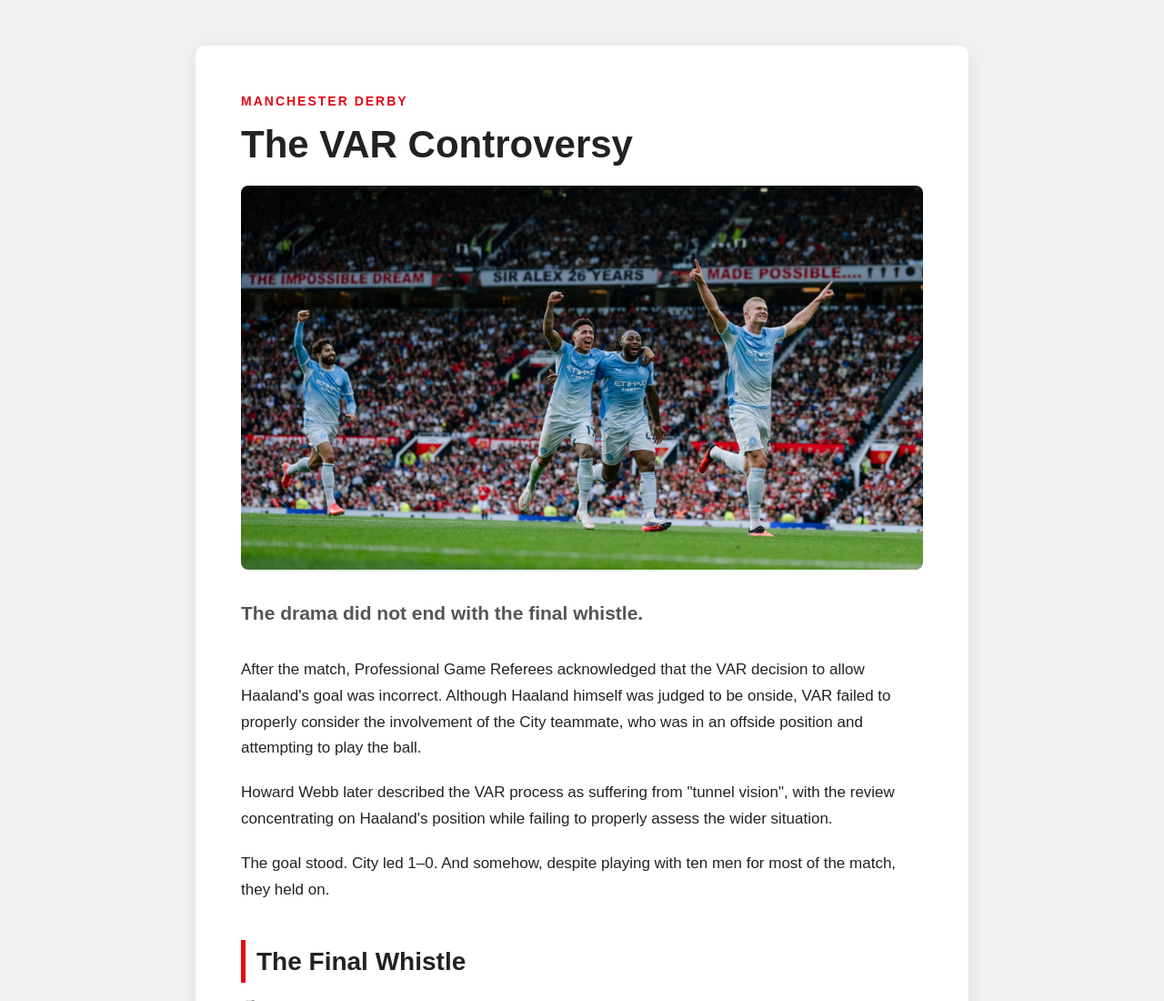
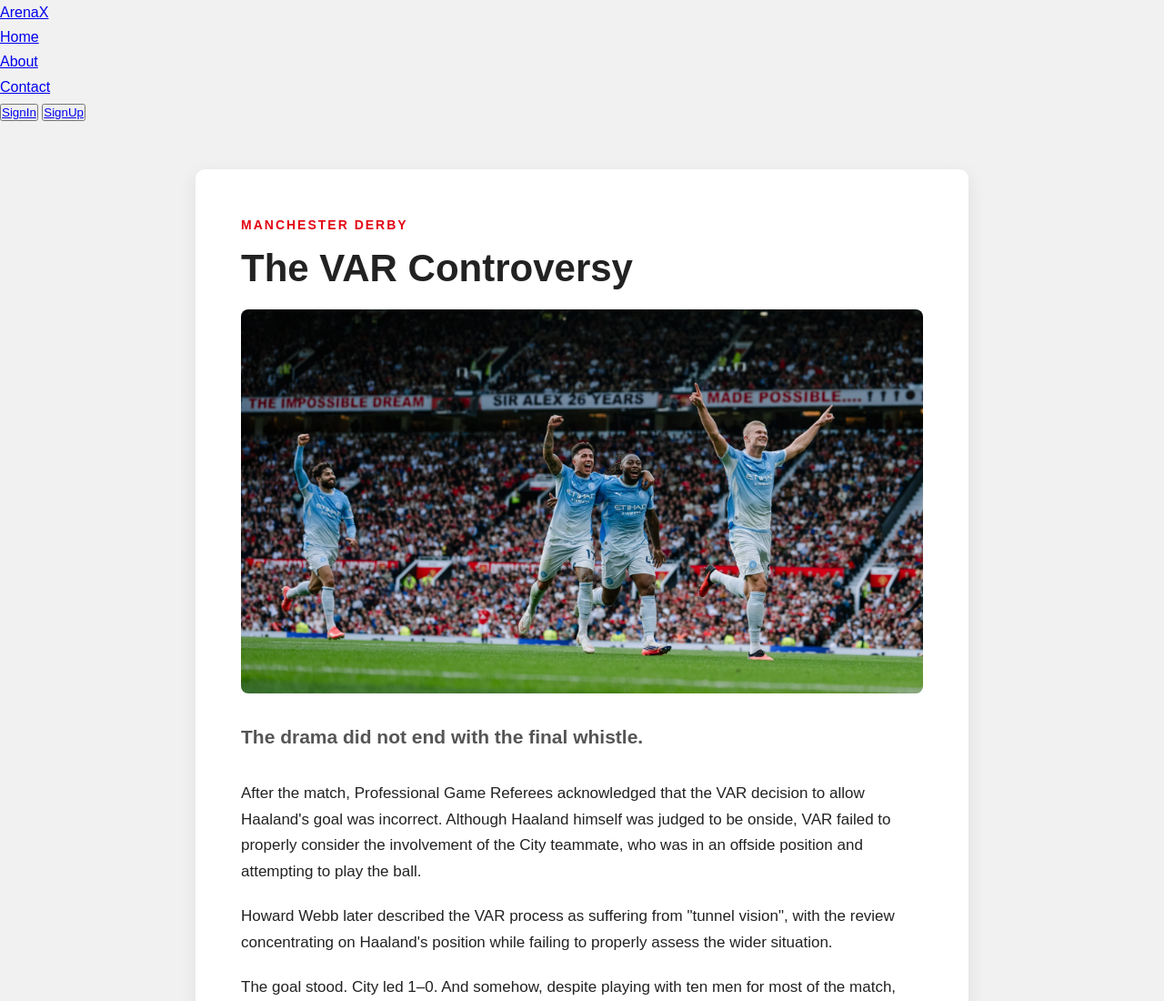
Before and after one commit to brovincemangwana/BLOG, a plain HTML site: page index2.html in a window 1280 px wide. Shown: the top 1100 px of the page at 91% size. Drawn offline with Linux system fonts and the light colour scheme.

Commit message:
ive added a navbar

```diff
--- a/index2.html
+++ b/index2.html
@@ -9,7 +9,18 @@
 </head>
 
 <body>
+<nav class="navbar">
+        <div class="navdiv">
+            <div class="logo"><a href="#">ArenaX</a></div>
+        <ul>
+            <li><a href="index.html">Home</a></li>
+            <li><a href="#">About</a></li>
+            <li><a href="#">Contact</a></li>
+            <button><a href="#">SignIn</a></button>
+             <button><a href="#">SignUp</a></button>
 
+        </ul>
+    </nav>
     <div id="blog">
 
         <p class="category">MANCHESTER DERBY</p>
```
